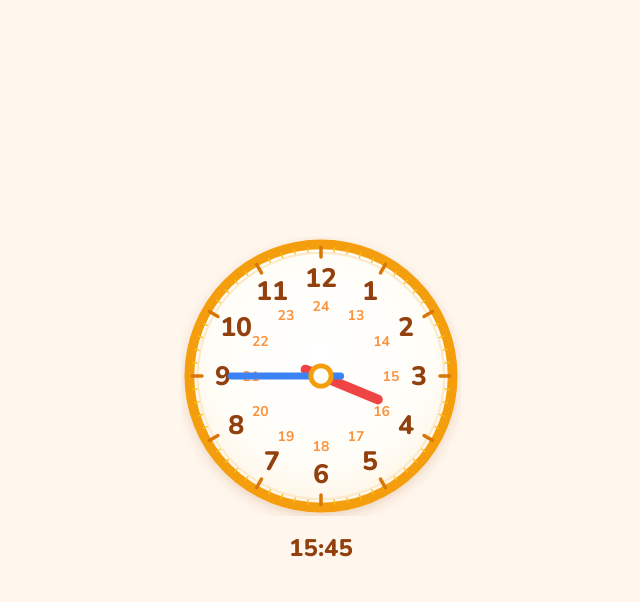
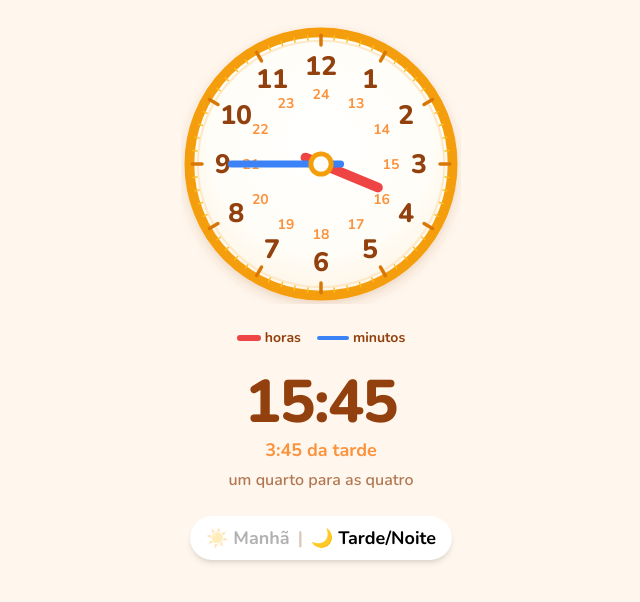
Before and after one commit to fabioduque/clokids, a React (Vite) app: page / in a window 1280 px wide. Shown: the top 602 px of the page, without its empty margins (319-959 px from the left). Built offline with nearby package versions, Linux system fonts and the light colour scheme.

Commit message:
feat: FreePlayView composition

```diff
--- a/src/App.tsx
+++ b/src/App.tsx
@@ -1,13 +1,12 @@
 import { useState } from 'react'
-import { AnalogClock } from './components/AnalogClock'
-import { format24 } from './lib/timeModel'
+import { FreePlayView } from './views/FreePlayView'
+import { DEFAULT_PROFILE } from './lib/profileStore'
 
 export default function App() {
-  const [t, setT] = useState(945)
+  const [total, setTotal] = useState(945)
   return (
-    <div className="min-h-screen bg-bg flex flex-col items-center justify-center gap-4 font-rounded">
-      <AnalogClock total={t} step={5} onChange={setT} />
-      <p className="text-2xl font-extrabold text-ink">{format24(t)}</p>
+    <div className="min-h-screen bg-bg font-rounded">
+      <FreePlayView total={total} onChange={setTotal} settings={DEFAULT_PROFILE.settings} />
     </div>
   )
 }
--- /dev/null
+++ b/src/views/FreePlayView.tsx
@@ -0,0 +1,33 @@
+import { AnalogClock } from '../components/AnalogClock'
+import { DigitalClock } from '../components/DigitalClock'
+import { DayNightToggle } from '../components/DayNightToggle'
+import { HandLegend } from '../components/HandLegend'
+import { ListenButton } from '../components/ListenButton'
+import { isPM, split, toTotal, toWords, periodWord, hour12Of } from '../lib/timeModel'
+import type { Settings } from '../lib/profileStore'
+
+export interface FreePlayViewProps {
+  total: number
+  onChange: (total: number) => void
+  settings: Settings
+}
+
+export function FreePlayView({ total, onChange, settings }: FreePlayViewProps) {
+  const { hour24, minute } = split(total)
+  const pm = isPM(hour24)
+  const spoken = `${toWords(hour24, minute)} ${periodWord(hour24)}`
+
+  function setPm(nextPm: boolean) {
+    onChange(toTotal(hour12Of(hour24), minute, nextPm))
+  }
+
+  return (
+    <div className="flex flex-col items-center gap-6 py-6">
+      <AnalogClock total={total} step={settings.snap} onChange={onChange} />
+      {settings.showHandLegend && <HandLegend />}
+      <DigitalClock total={total} showWords={settings.showWords} />
+      <DayNightToggle pm={pm} onChange={setPm} />
+      <ListenButton text={spoken} enabled={settings.voice} />
+    </div>
+  )
+}
```
